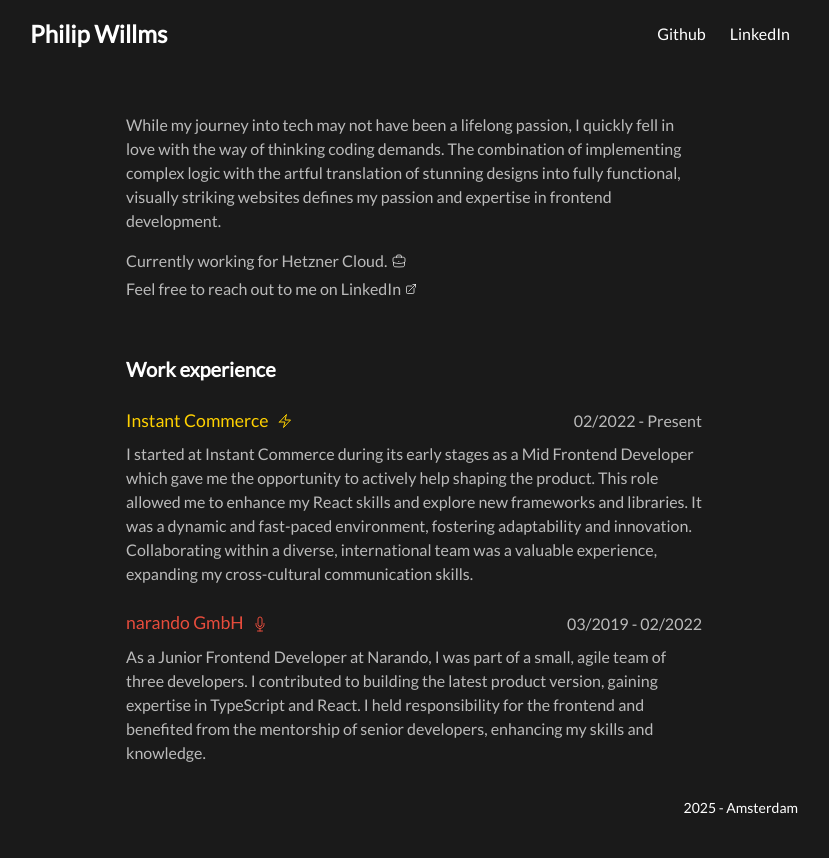
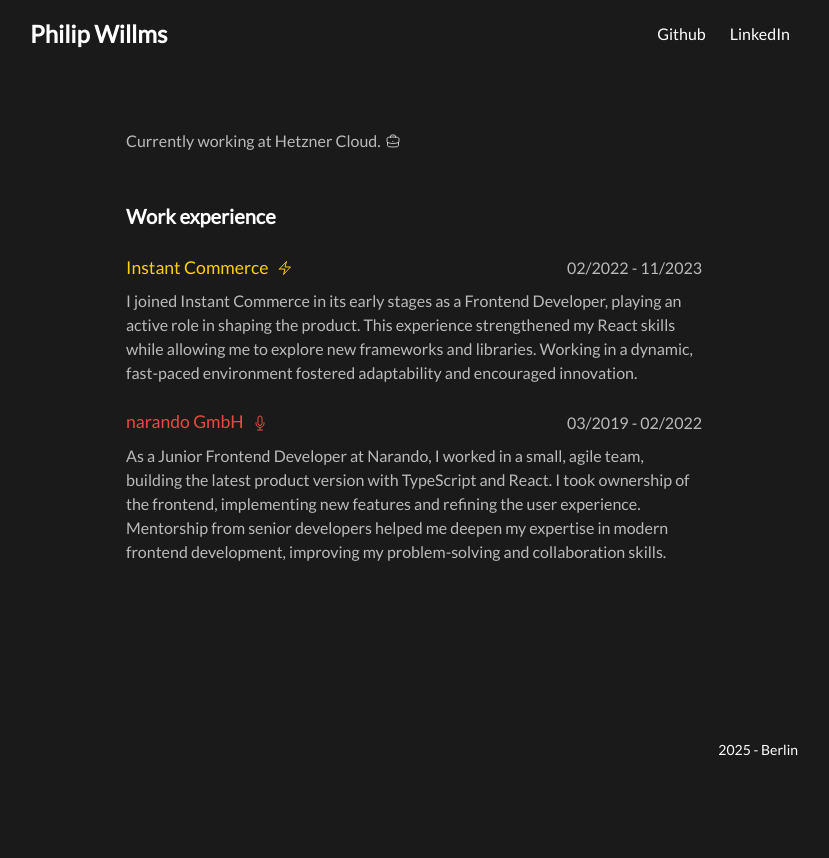
Before and after one commit to PhilipWillms/philipwillms.de, a Gatsby site: page / in a window 1280 px wide. Shown: the whole page, without its empty margins (226-1055 px from the left). After the commit the page ends 800 px from the top, so only its background shows below. Built offline with nearby package versions, Linux system fonts and the light colour scheme; Gatsby itself is replaced by a stand-in of ours.

Commit message:
feat: remove texts

```diff
--- a/src/components/description.jsx
+++ b/src/components/description.jsx
@@ -5,28 +5,10 @@
 export const Description = () => (
   <div className="flex flex-col w-full items-center md:mt-5 mb-8 sm:w-9/12">
     <div className="flex flex-col items-start w-full mb-4">
-      <p className="text-left text-md font-light text-theme-300">
-        While my journey into tech may not have been a lifelong passion, I
-        quickly fell in love with the way of thinking coding demands. The
-        combination of implementing complex logic with the artful translation of
-        stunning designs into fully functional, visually striking websites
-        defines my passion and expertise in frontend development.
-      </p>
       <p className="mt-4 text-left text-md font-light text-theme-300">
         <span>
-          Currently working for Hetzner Cloud.
+          Currently working at Hetzner Cloud.
           <Briefcase className="inline ml-1 mb-1 w-4 h-4" />
-          <br />
-          Feel free to reach out to me on{" "}
-          <a
-            href="https://www.linkedin.com/in/philip-willms-5a5245219"
-            className="inline-flex items-center gap-1 cursor-pointer mr-2 border-transparent py-1  border-b hover:border-theme-300"
-            target="_blank"
-            rel="noreferrer"
-          >
-            LinkedIn
-            <ExternalLink className="h-3 w-3 stroke-2" />
-          </a>
         </span>
       </p>
     </div>
--- a/src/components/experience.jsx
+++ b/src/components/experience.jsx
@@ -10,16 +10,14 @@
         <div className="flex text-theme-instant text-lg items-center">
           Instant Commerce <Bolt className="inline w-4 h-4 ml-2" />
         </div>
-        <div>02/2022 - Present</div>
+        <div>02/2022 - 11/2023</div>
       </div>
       <div>
-        I started at Instant Commerce during its early stages as a Mid Frontend
-        Developer which gave me the opportunity to actively help shaping the
-        product. This role allowed me to enhance my React skills and explore new
-        frameworks and libraries. It was a dynamic and fast-paced environment,
-        fostering adaptability and innovation. Collaborating within a diverse,
-        international team was a valuable experience, expanding my
-        cross-cultural communication skills.
+        I joined Instant Commerce in its early stages as a Frontend Developer,
+        playing an active role in shaping the product. This experience
+        strengthened my React skills while allowing me to explore new frameworks
+        and libraries. Working in a dynamic, fast-paced environment fostered
+        adaptability and encouraged innovation.
       </div>
     </div>
     <div>
@@ -30,11 +28,12 @@
         <div>03/2019 - 02/2022</div>
       </div>
       <div>
-        As a Junior Frontend Developer at Narando, I was part of a small, agile
-        team of three developers. I contributed to building the latest product
-        version, gaining expertise in TypeScript and React. I held
-        responsibility for the frontend and benefited from the mentorship of
-        senior developers, enhancing my skills and knowledge.
+        As a Junior Frontend Developer at Narando, I worked in a small, agile
+        team, building the latest product version with TypeScript and React. I
+        took ownership of the frontend, implementing new features and refining
+        the user experience. Mentorship from senior developers helped me deepen
+        my expertise in modern frontend development, improving my
+        problem-solving and collaboration skills.
       </div>
     </div>
   </div>
--- a/src/components/footer.jsx
+++ b/src/components/footer.jsx
@@ -3,7 +3,7 @@
 export const Footer = () => (
   <div className="flex items-center justify-end w-full pb-5 pt-8 md:pb-10 mt-auto column">
     <p className="font-light text-white text-sm">
-      {new Date().getFullYear()} - Amsterdam
+      {new Date().getFullYear()} - Berlin
     </p>
   </div>
 )
--- a/src/icons/microphone.jsx
+++ b/src/icons/microphone.jsx
@@ -5,13 +5,13 @@
     xmlns="http://www.w3.org/2000/svg"
     fill="none"
     viewBox="0 0 24 24"
-    stroke-width="1.5"
+    strokeWidth="1.5"
     stroke="currentColor"
-    class={className}
+    className={className}
   >
     <path
-      stroke-linecap="round"
-      stroke-linejoin="round"
+      strokeLinecap="round"
+      strokeLinejoin="round"
       d="M12 18.75a6 6 0 006-6v-1.5m-6 7.5a6 6 0 01-6-6v-1.5m6 7.5v3.75m-3.75 0h7.5M12 15.75a3 3 0 01-3-3V4.5a3 3 0 116 0v8.25a3 3 0 01-3 3z"
     />
   </svg>
```
Also changed, not shown: 1 other file.
